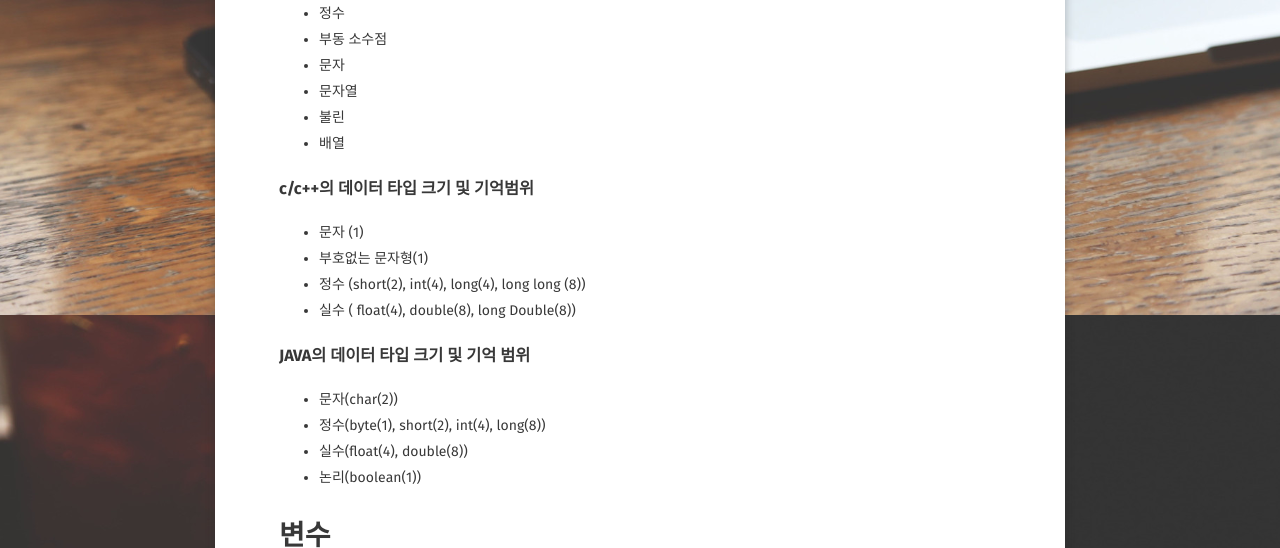
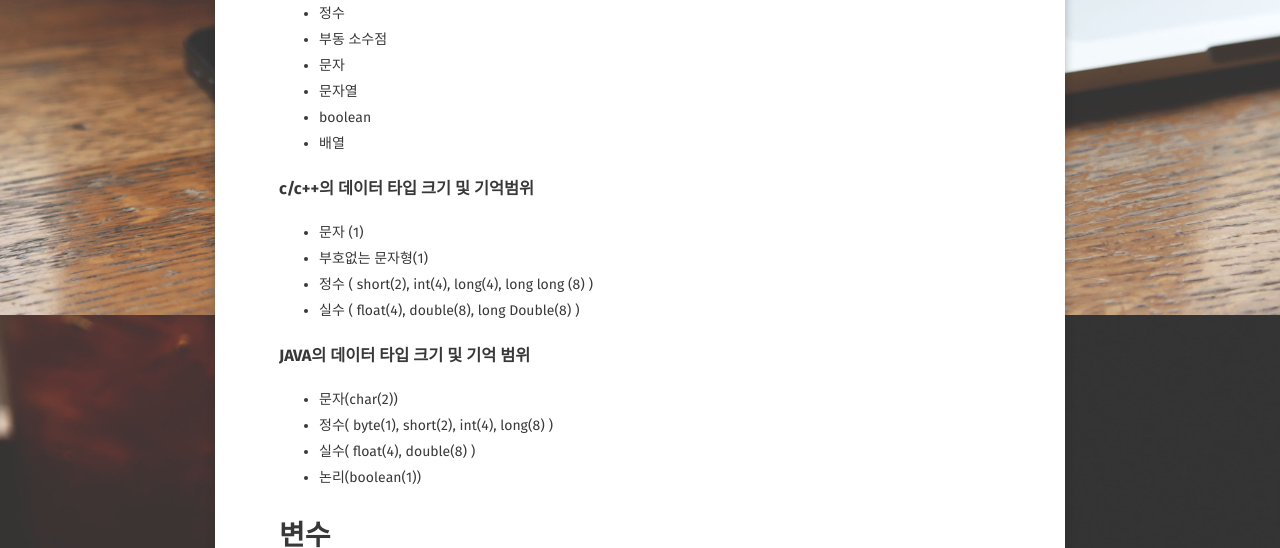
Before and after one commit to ymym-j/ymym-j.github.com, a Jekyll site: the page built from _posts/2021-07-21-04.md, in a window 1280 px wide. Shown: the part 585-1133 px from the top of the page. Built offline with Jekyll 4.4.1, drawn with Linux system fonts in a browser that asks for light colours; some web fonts are replaced; comment, search, counter and statistics services are not loaded.

Commit message:
게시글 수정p

```diff
--- a/_posts/2021-07-21-04.md
+++ b/_posts/2021-07-21-04.md
@@ -18,19 +18,19 @@ comments: true
 - 부동 소수점
 - 문자
 - 문자열
-- 불린
+- boolean
 - 배열
 
 ### c/c++의 데이터 타입 크기 및 기억범위
 - 문자 (1)
 - 부호없는 문자형(1)
-- 정수 (short(2), int(4), long(4), long long (8))
-- 실수 ( float(4), double(8), long Double(8))
+- 정수 ( short(2), int(4), long(4), long long (8) )
+- 실수 ( float(4), double(8), long Double(8) )
 
 ### JAVA의 데이터 타입 크기 및 기억 범위
 - 문자(char(2))
-- 정수(byte(1), short(2), int(4), long(8))
-- 실수(float(4), double(8))
+- 정수( byte(1), short(2), int(4), long(8) )
+- 실수( float(4), double(8) )
 - 논리(boolean(1))
 
 # 변수
```
